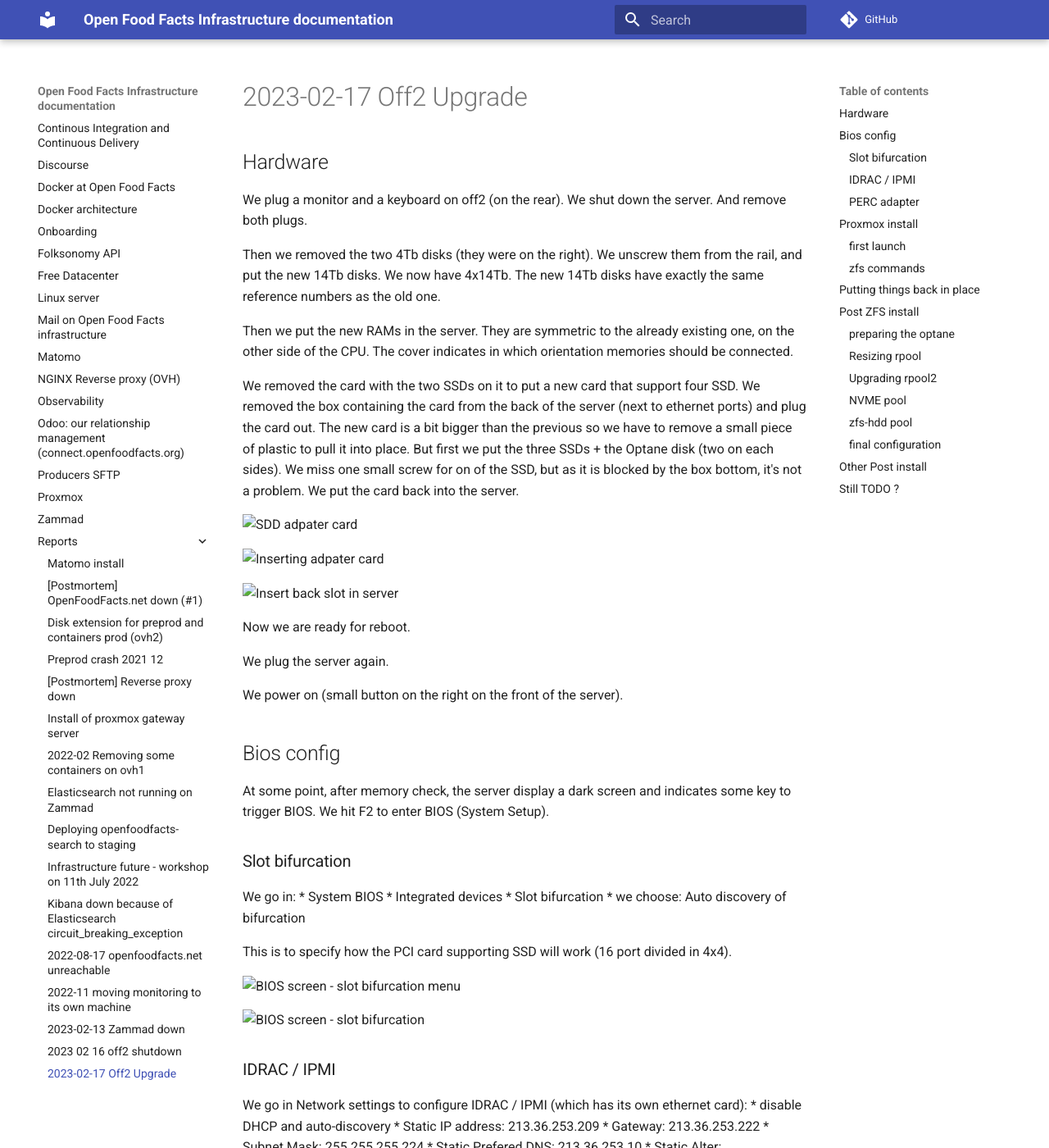
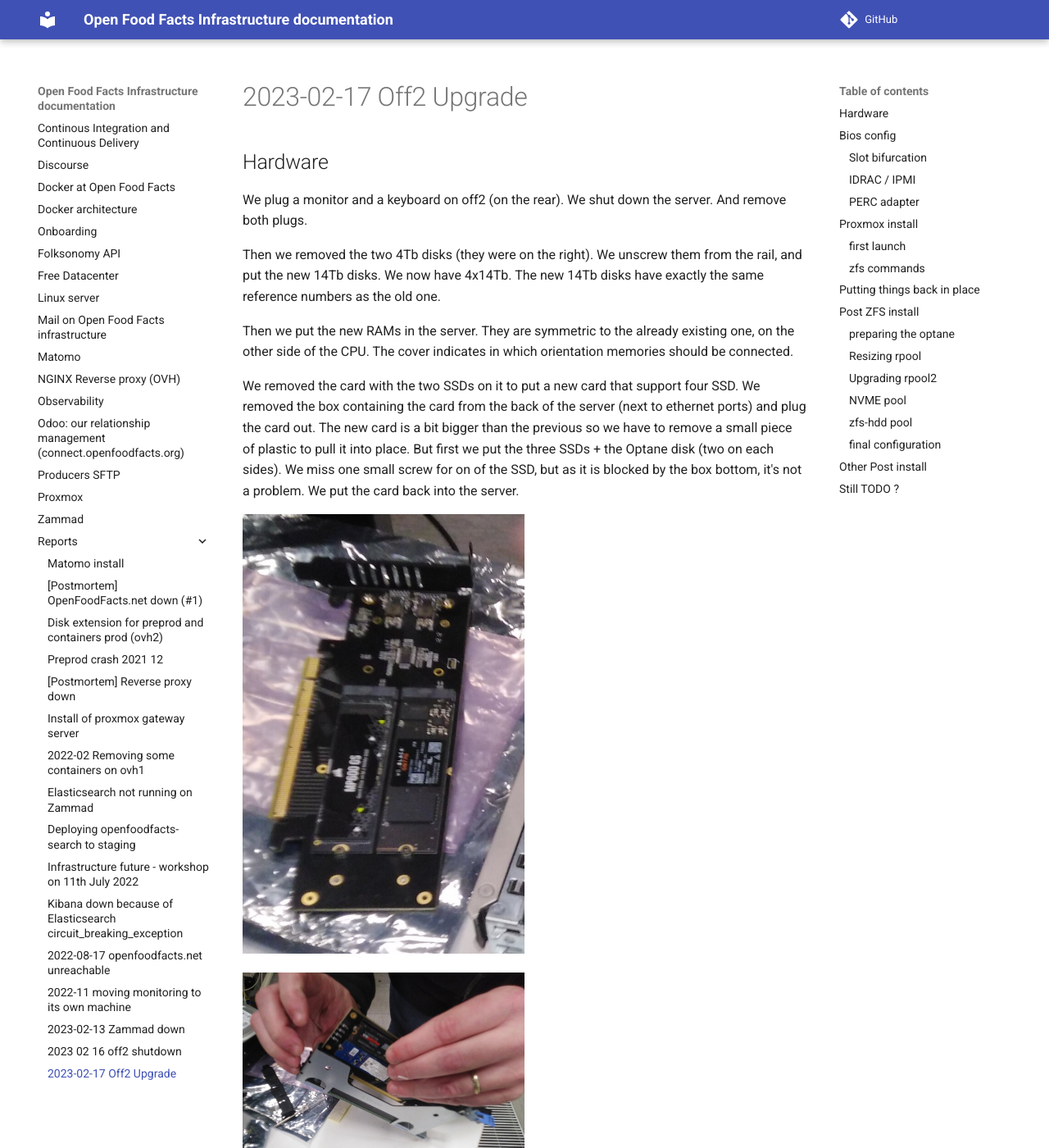
Before and after one commit to openfoodfacts/openfoodfacts-infrastructure, an MkDocs documentation site: the page built from docs/reports/2023-02-17-off2-upgrade.md, in a window 1280 px wide and 1400 px high. Shown: the whole window at 82% size. Built offline with MkDocs 1.6.1 and Material for MkDocs 9.7.7, drawn with Linux system fonts in a browser that asks for light colours; comment, search, counter and statistics services are not loaded.

Commit message:
docs: fix images (#193)

```diff
--- a/docs/reports/2023-02-17-off2-upgrade.md
+++ b/docs/reports/2023-02-17-off2-upgrade.md
@@ -15,11 +15,11 @@
 We put the card back into the server.
 
 
-<img src="../img/2023-02-free-dc-ssd-pci-card.jpg" height="250px" alt="SDD adpater card" title="The SDD adapter card">
+![SDD adpater card](../img/2023-02-free-dc-ssd-pci-card.jpg "The SDD adapter card"){ width=50% }
 
-<img src="../img/2023-02-free-dc-ssd-pci-card-insertion.jpg" height="250px" alt="Inserting adpater card" title="Inserting SDD adapter card into the extension slot">
+![Inserting adpater card](../img/2023-02-free-dc-ssd-pci-card-insertion.jpg "Inserting SDD adapter card into the extension slot"){ width=50% }
 
-<img src="../img/2023-02-free-dc-ssd-pci-setup.jpg" height="250px" alt="Insert back slot in server" title="Inserting the extension slot with the SDD adapter card back in the server">
+![Insert back slot in server](../img/2023-02-free-dc-ssd-pci-setup.jpg "Inserting the extension slot with the SDD adapter card back in the server"){ width=50% }
 
 
 
@@ -42,9 +42,9 @@
 
 This is to specify how the PCI card supporting SSD will work (16 port divided in 4x4).
 
-<img src="../img/2023-02-free-dc-bios-slot-bifurcation-menu.jpg" height="250px" alt="BIOS screen - slot bifurcation menu" title="Getting to Slot bifurcation menu in BIOS">
+![BIOS screen - slot bifurcation menu](../img/2023-02-free-dc-bios-slot-bifurcation-menu.jpg "Getting to Slot bifurcation menu in BIOS"){ width=50% }
 
-<img src="../img/2023-02-free-dc-bios-slot-bifurcation-auto.jpg" height="250px" alt="BIOS screen - slot bifurcation" title="Slot bifurcation set to Auto Discovery in BIOS">
+![BIOS screen - slot bifurcation](../img/2023-02-free-dc-bios-slot-bifurcation-auto.jpg "Slot bifurcation set to Auto Discovery in BIOS"){ width=50% }
 
 ### IDRAC / IPMI
 We go in Network settings to configure IDRAC / IPMI (which has its own ethernet card):
@@ -55,7 +55,7 @@
 * Static Prefered DNS: 213.36.253.10
 * Static Alter: 213.36.252.131
 
-<img src="../img/2023-02-free-dc-bios-idrac-settings.jpg" height="400px" alt="BIOS screen - IDRAC" title="IDRAC settings in BIOS">
+![BIOS screen - IDRAC](../img/2023-02-free-dc-bios-idrac-settings.jpg "IDRAC settings in BIOS"){ width=50% }
 
 
 These settings are given by our host provider (free)
@@ -63,19 +63,19 @@
 ### PERC adapter
 We go reboot and go again in the BIOS to configure PERC Adapter Bios (Power Edge RAID Controller), and change configuration to be in HBA mode for disks.
 
-<img src="../img/2023-02-free-dc-bios-disks-perc-1.jpg" height="250px" alt="BIOS screen - PERC - 1" title="PERC settings in BIOS - first screen">
+![BIOS screen - PERC - 1](../img/2023-02-free-dc-bios-disks-perc-1.jpg "PERC settings in BIOS - first screen"){ width=50% }
 
 
-<img src="../img/2023-02-free-dc-bios-disks-perc-2.jpg" height="400px" alt="BIOS screen - PERC - 2" title="PERC settings in BIOS - second screen">
+![BIOS screen - PERC - 2](../img/2023-02-free-dc-bios-disks-perc-2.jpg "PERC settings in BIOS - second screen"){ width=50% }
 
 
-<img src="../img/2023-02-free-dc-bios-disks-perc-hba.jpg" height="400px" alt="BIOS screen - PERC - hba" title="PERC settings in BIOS - HBA mode screen">
+![BIOS screen - PERC - hba](../img/2023-02-free-dc-bios-disks-perc-hba.jpg "PERC settings in BIOS - HBA mode screen"){ width=50% }
 
 ## Proxmox install
 
 We plug the bootable USB stick with [Proxmox VE](https://www.proxmox.com/en/proxmox-ve) iso for installation.
 
-<img src="../img/2023-02-free-dc-usb-stick.jpg" height="250px" alt="USB stick plugged for install" title="The USB stick with iso of Proxmox VE ready to boot">
+![USB stick plugged for install](../img/2023-02-free-dc-usb-stick.jpg "The USB stick with iso of Proxmox VE ready to boot"){ width=50% }
 
 As we re-start the server we go in boot setup (F11) and in boot option menu, we choose the USB key media to boot.
 
@@ -87,13 +87,13 @@
 We choose target ZFS. We choose RAID5, and we setup to only use the four 14TB disks. advanced config but keep the defaults.
 
 
-<img src="../img/2023-02-free-dc-pve-install-start.jpg" height="300px" alt="Proxmox VE first screen" title="The first screen of install of Proxmox VE">
+![Proxmox VE first screen](../img/2023-02-free-dc-pve-install-start.jpg "The first screen of install of Proxmox VE"){ width=50% }
 
-<img src="../img/2023-02-free-dc-pve-install-choice-zfs.jpg" height="200px" alt="Proxmox VE choosing ZFS" title="We choose to install on ZFS">
+![Proxmox VE choosing ZFS](../img/2023-02-free-dc-pve-install-choice-zfs.jpg "We choose to install on ZFS"){ width=50% }
 
-<img src="../img/2023-02-free-dc-pve-install-zfs-pool.jpg" height="400px" alt="ZFS pool choice screen" title="We choose the disks to add in the ZFS pool">
+![ZFS pool choice screen](../img/2023-02-free-dc-pve-install-zfs-pool.jpg "We choose the disks to add in the ZFS pool"){ width=50% }
 
-<img src="../img/2023-02-free-dc-pve-install-zfs-pool-advanced.jpg" height="400px" alt="ZFS advanced" title="We kept default for ZFS advanced options">
+![ZFS advanced](../img/2023-02-free-dc-pve-install-zfs-pool-advanced.jpg "We kept default for ZFS advanced options"){ width=50% }
 
 
 But maybe we did two errors:
@@ -109,11 +109,11 @@
 * Gateway: 213.36.253.222
 * DNS Server: 213.36.253.10
 
-<img src="../img/2023-02-free-dc-pve-install-network.jpg" height="400px" alt="eno2 config" title="Configuration for eno2 interface">
+![eno2 config](../img/2023-02-free-dc-pve-install-network.jpg "Configuration for eno2 interface"){ width=50% }
 
 We are asked for confirmation:
 
-<img src="../img/2023-02-free-dc-pve-install-summary.jpg" height="300px" alt="Install summary screen" title="Summary of Proxmox install">
+![Install summary screen](../img/2023-02-free-dc-pve-install-summary.jpg "Summary of Proxmox install"){ width=50% }
 
 And we launch install. It takes time. At the end it reboots.
 We remove USB stick.
@@ -130,7 +130,7 @@
 Then `zpool import -f <numeric-id>`.
 
 
-<img src="../img/2023-02-free-dc-pve-setup-zpool-import-rpool.jpg" height="300px" alt="import of rpool with numeric id" title="We had to use numeric id to import rpool because of name clash">
+![import of rpool with numeric id](../img/2023-02-free-dc-pve-setup-zpool-import-rpool.jpg "We had to use numeric id to import rpool because of name clash"){ width=50% }
 
 
 `zpool list` show us the pool.
@@ -145,12 +145,12 @@
 
 `zpool import -f <numeric id> rpool2` to import old rpool with a new name (rpool2).
 
-<img src="../img/2023-02-free-dc-pve-setup-zpool-import-rpool2.jpg" height="300px" alt="import of rpool2 with numeric id" title="We had to use numeric id to import rpool2 because of name clash">
+![import of rpool2 with numeric id](../img/2023-02-free-dc-pve-setup-zpool-import-rpool2.jpg "We had to use numeric id to import rpool2 because of name clash"){ width=50% }
 
 And finally import the last zfs pool
 `zpool import -f off-zfs`. W still need the `-f` because ZFS knows it was part of another system, and thus ask confirmation to import it in this new system.
 
-<img src="../img/2023-02-free-dc-pve-setup-zpool-import-off-zfs.jpg" height="300px" alt="final zfs pools" title="Final ZFS pools">
+![final zfs pools](../img/2023-02-free-dc-pve-setup-zpool-import-off-zfs.jpg "Final ZFS pools"){ width=50% }
 
 ### zfs commands
 
--- a/mkdocs.yml
+++ b/mkdocs.yml
@@ -11,6 +11,7 @@
   name: material
 
 markdown_extensions:
+  - attr_list
   - footnotes
   - pymdownx.highlight
   - pymdownx.superfences
@@ -20,3 +21,8 @@
   # this one allow to have two space indentation
   # counts as nested list
   - mdx_truly_sane_lists
+
+plugins:
+  # glightbox is for images
+  - glightbox:
+      auto_caption: true
```
Also changed, not shown: docs/free-datacenter.md (+3 -3 lines), 2 other files.
